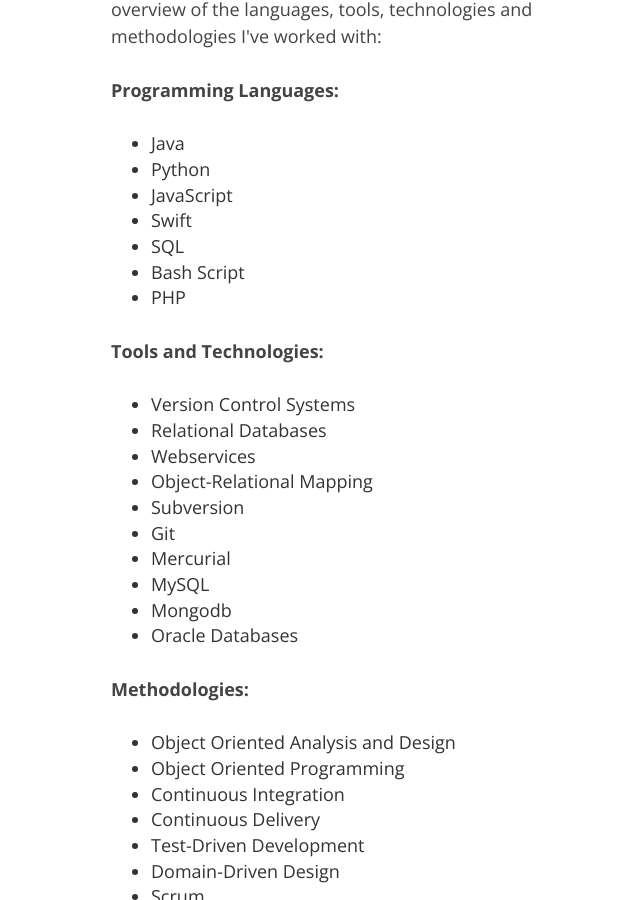
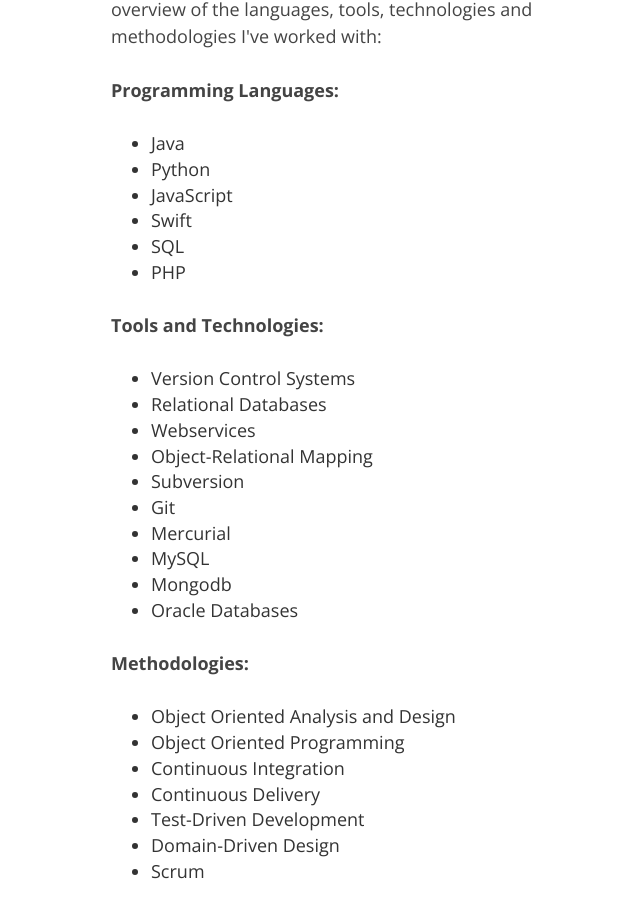
Before and after one commit to hamvocke/hamvocke.github.io, a Jekyll site: the page built from about/index.html, in a window 1280 px wide and 900 px high, scrolled down 479 px. Shown: the whole window, without its empty margins (259-899 px from the left). Built offline with Jekyll 4.4.1, drawn with Linux system fonts in a browser that asks for light colours; nearby versions of some CDN libraries; Markdown is read by kramdown in place of the engine named in the settings.

Commit message:
Update index.html

```diff
--- a/about/index.html
+++ b/about/index.html
@@ -19,7 +19,6 @@
 			<li>JavaScript</li>
 			<li>Swift</li>
 			<li>SQL</li>
-			<li>Bash Script</li>
 			<li>PHP</li>
 		</ul>
 	</p>
```
